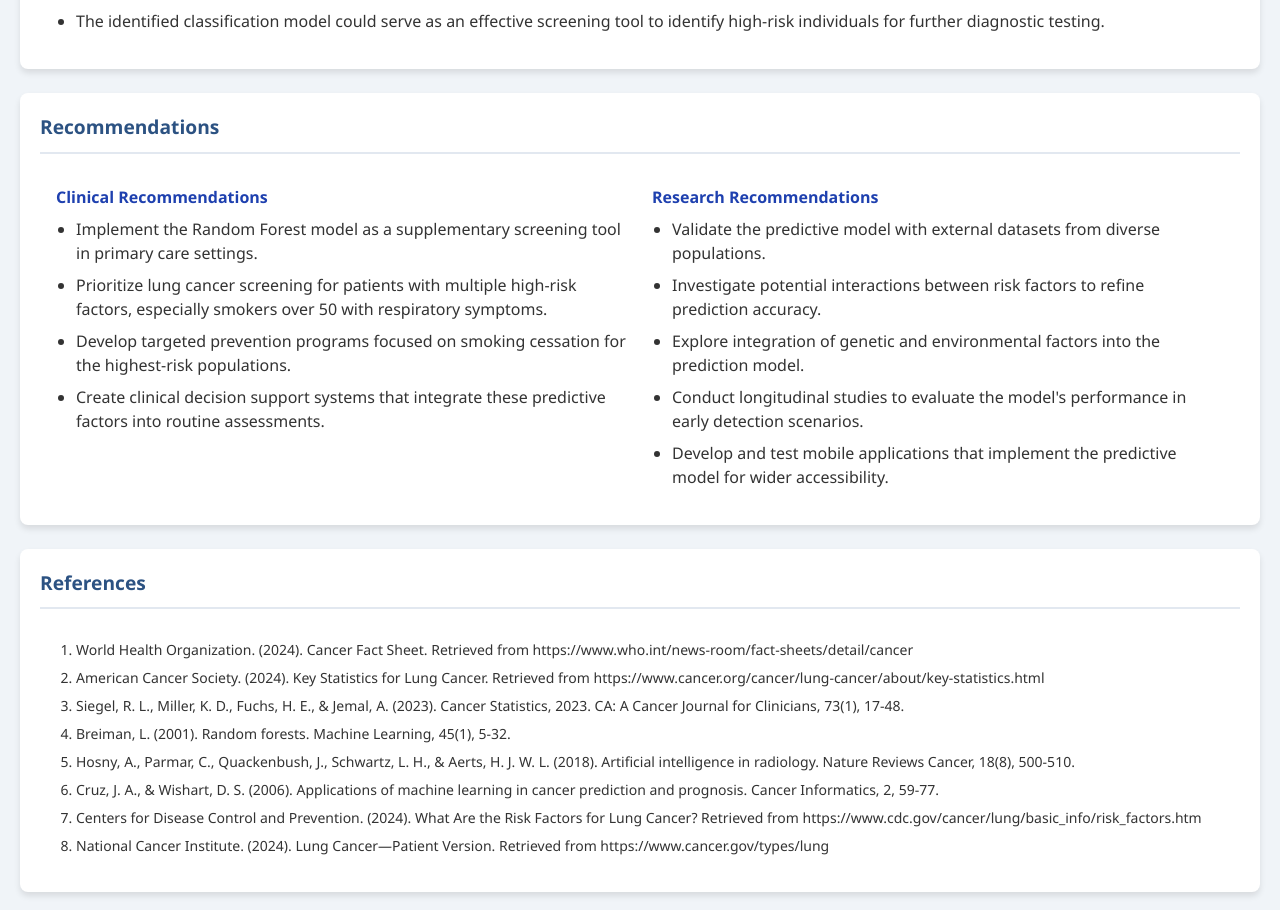
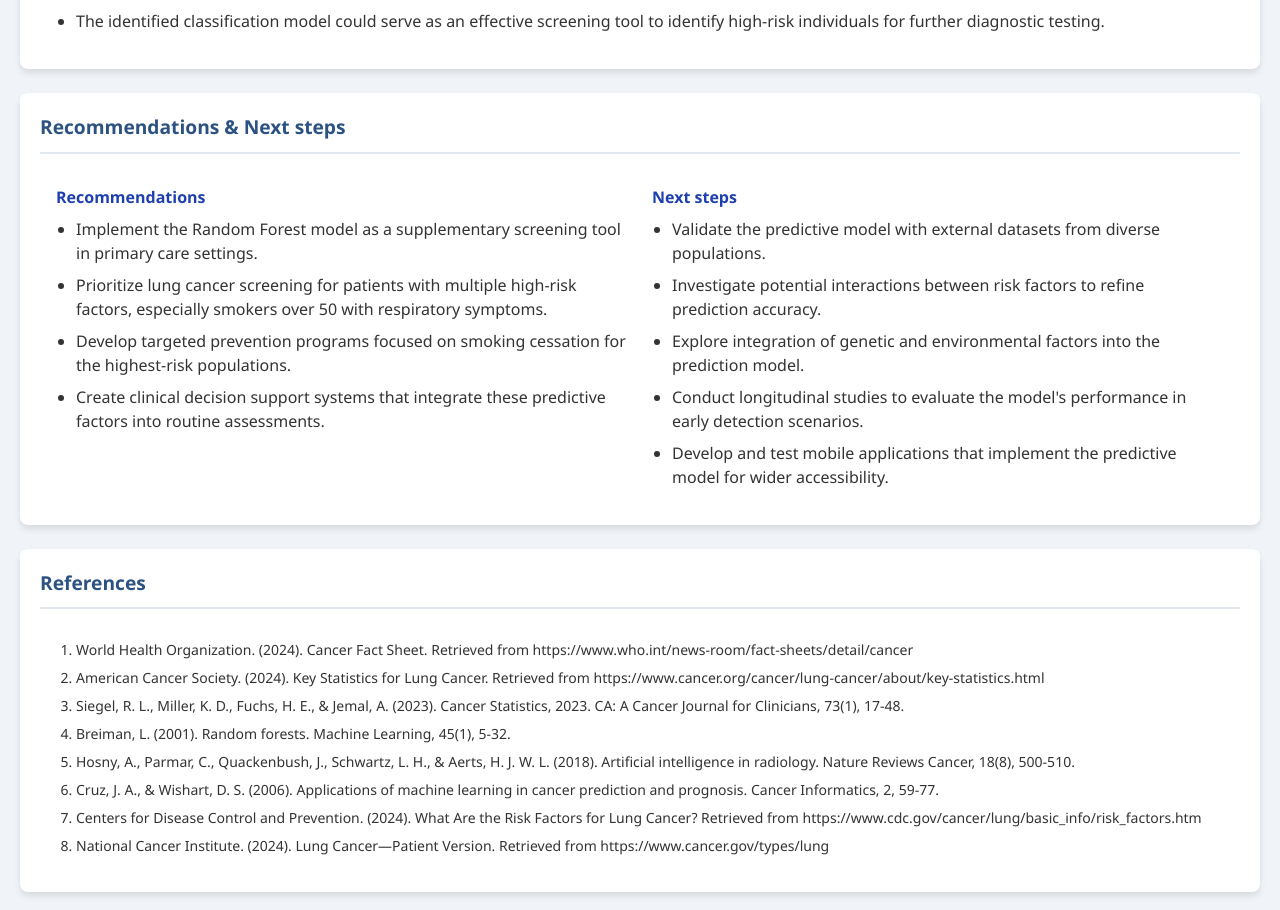
Before and after one commit to mohamedsillahkanu/Lung-Cancer-Analysis-Dashboard, a plain HTML site: page index.html in a window 1280 px wide. Shown: the part 3390-4300 px from the top of the page. Drawn offline with nearby package versions, Linux system fonts and the light colour scheme.

Commit message:
Update index.html

```diff
--- a/index.html
+++ b/index.html
@@ -392,11 +392,11 @@
 
             <!-- Recommendations Section -->
             <div class="card mt-6">
-                <div class="card-header">Recommendations</div>
+                <div class="card-header">Recommendations & Next steps</div>
                 <div class="p-4">
                     <div class="grid grid-cols-1 md:grid-cols-2 gap-6">
                         <div>
-                            <h3 class="font-bold text-blue-800 mb-2">Clinical Recommendations</h3>
+                            <h3 class="font-bold text-blue-800 mb-2">Recommendations</h3>
                             <ul class="list-disc ml-5 space-y-2">
                                 <li>Implement the Random Forest model as a supplementary screening tool in primary care settings.</li>
                                 <li>Prioritize lung cancer screening for patients with multiple high-risk factors, especially smokers over 50 with respiratory symptoms.</li>
@@ -405,7 +405,7 @@
                             </ul>
                         </div>
                         <div>
-                            <h3 class="font-bold text-blue-800 mb-2">Research Recommendations</h3>
+                            <h3 class="font-bold text-blue-800 mb-2">Next steps</h3>
                             <ul class="list-disc ml-5 space-y-2">
                                 <li>Validate the predictive model with external datasets from diverse populations.</li>
                                 <li>Investigate potential interactions between risk factors to refine prediction accuracy.</li>
```
